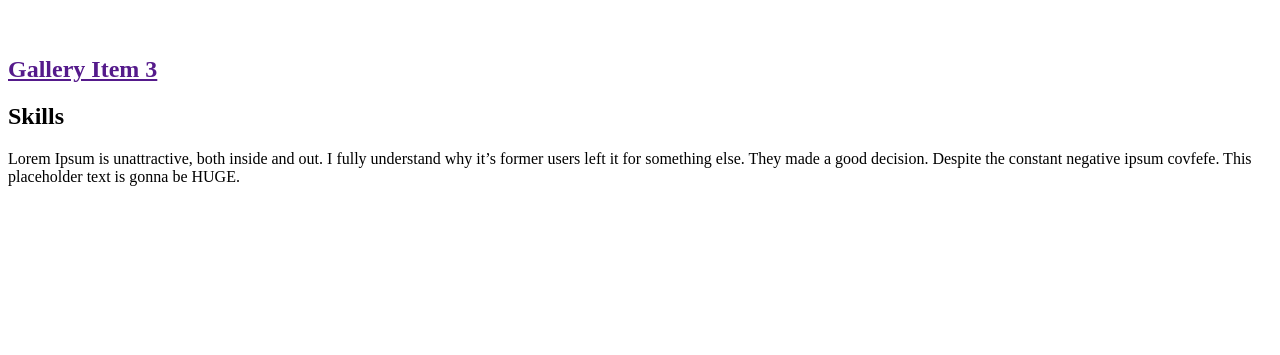
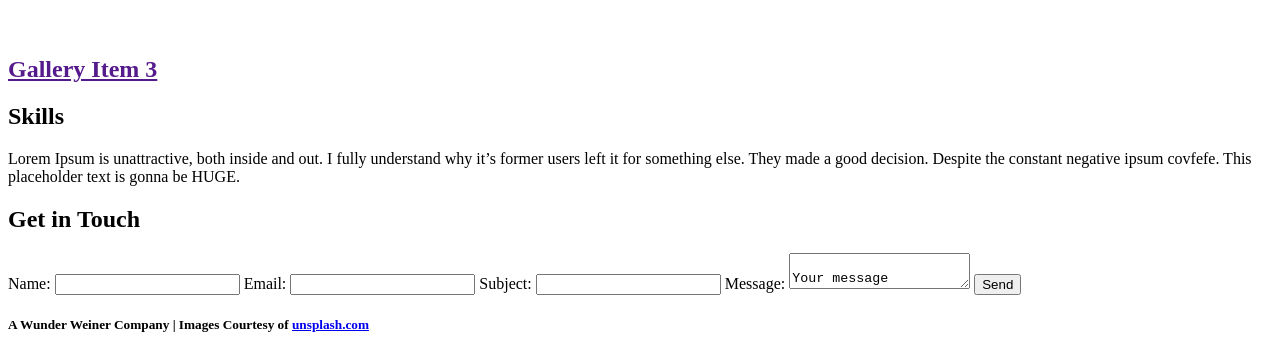
Before and after one commit to seehearcait/portfolioWebsite, a plain HTML site: page index.html in a window 1280 px wide. Shown: the part 1772-2127 px from the top of the page. Before the commit the page ends 1974 px from the top, so only its background shows below. Drawn offline with Linux system fonts and the light colour scheme.

Commit message:
add basic html for contact form and footer

```diff
--- a/index.html
+++ b/index.html
@@ -105,9 +105,33 @@
                     </p>
                 </div>
             </section>
+            <section id="contact">
+                <div class="title">
+                    <h1>Get in Touch</h1>
+                </div>
+                <div class=form>
+                    <form>
+                        <!-- Get Name -->
+                        <label for="name">Name:</label>
+                            <input type="text" id="name" name="name">
+                        <label for="email">Email:</label>
+                            <input type="email" id="email" name="email">
+                        <label for="subject">Subject:</label>
+                            <input type="text" id="subject" name="subject">
+                        <label for="message">Message:</label>
+                            <textarea id="message" name="message">
+                                Your message
+                            </textarea>
+                        <input type="submit" value="Send">
+                    </form>
+                </div>
+            </section>
         </main>
 
-
+        <footer>
+            <h5>A Wunder Weiner Company &#124; Images Courtesy of
+                <a id="unsplash" href="https://unsplash.com" target="_blank">unsplash.com</a></h5>
+        </footer>
         <script src="/resources/script.js" async defer></script>
     </body>
 </html>
```
